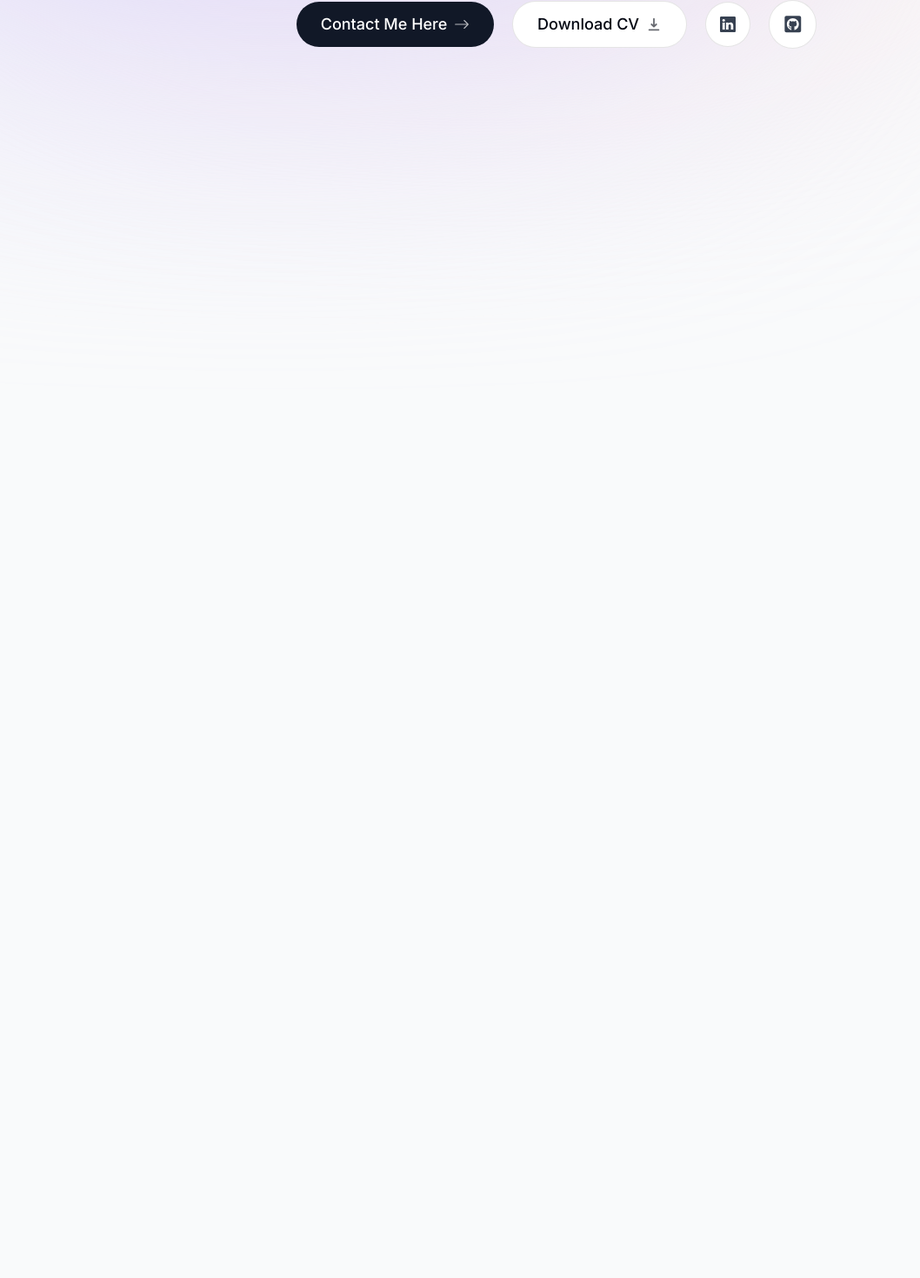
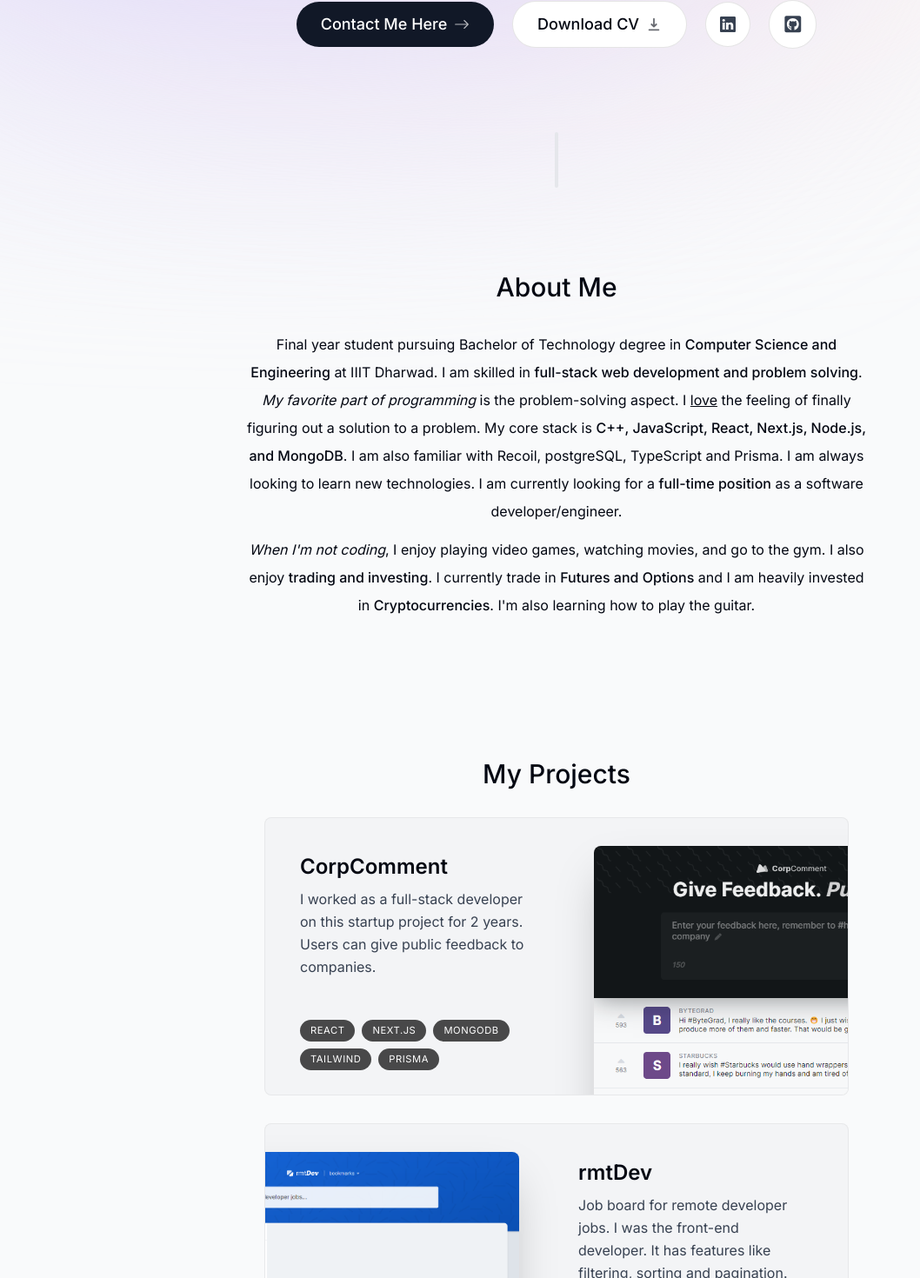
Before and after one commit to jainsparsh5/portfolio-website, a Next.js app: page / in a window 1280 px wide. Shown: the part 458-1928 px from the top of the page at 87% size, without its empty margins (0-1058 px from the left). Built offline with nearby package versions, Linux system fonts and the light colour scheme.

Commit message:
Completed till Projects Sections

```diff
--- a/app/page.tsx
+++ b/app/page.tsx
@@ -1,9 +1,15 @@
+import About from "@/components/about";
 import Intro from "@/components/intro";
+import Projects from "@/components/projects";
+import SectionDivider from "@/components/section-divider";
 
 export default function Home() {
   return (
     <main className="flex flex-col items-center px-4">
       <Intro />
+      <SectionDivider />
+      <About />
+      <Projects />
     </main>
   )
 }
--- /dev/null
+++ b/components/about.tsx
@@ -0,0 +1,47 @@
+"use client";
+
+import React from "react";
+import { motion } from "framer-motion";
+import SectionHeading from "./section-heading";
+
+export default function About() {
+  return (
+    <motion.section
+      className="mb-28 max-w-[45rem] text-center leading-8 sm:mb-40"
+      initial={{ opacity: 0, y: 100 }}
+      animate={{ opacity: 1, y: 0 }}
+      transition={{ delay: 0.175 }}
+    >
+      <SectionHeading>About Me</SectionHeading>
+      <p className="mb-3">
+        Final year student pursuing Bachelor of Technology degree in{" "}
+        <span className="font-medium">Computer Science and Engineering</span> at
+        IIIT Dharwad. I am skilled in{" "}
+        <span className="font-medium">
+          full-stack web development and problem solving
+        </span>
+        . <span className="italic">My favorite part of programming</span> is the
+        problem-solving aspect. I <span className="underline">love</span> the
+        feeling of finally figuring out a solution to a problem. My core stack
+        is{" "}
+        <span className="font-medium">
+          C++, JavaScript, React, Next.js, Node.js, and MongoDB
+        </span>
+        . I am also familiar with Recoil, postgreSQL, TypeScript and Prisma. I
+        am always looking to learn new technologies. I am currently looking for
+        a <span className="font-medium">full-time position</span> as a software
+        developer/engineer.
+      </p>
+
+      <p>
+        <span className="italic">When I'm not coding</span>, I enjoy playing
+        video games, watching movies, and go to the gym. I also enjoy{" "}
+        <span className="font-medium">trading and investing</span>. I currently
+        trade in <span className="font-medium"> Futures and Options</span> and I
+        am heavily invested in{" "}
+        <span className="font-medium">Cryptocurrencies</span>. I'm also learning
+        how to play the guitar.
+      </p>
+    </motion.section>
+  );
+}
--- a/components/intro.tsx
+++ b/components/intro.tsx
@@ -47,7 +47,7 @@
           </motion.span>
         </div>
       </div>
-      <motion.p
+      <motion.h1
         className="mb-10 mt-4 px-4 text-2xl font-medium !leading-[1.5] sm:text-4xl"
         initial={{ opacity: 0, y: 100 }}
         animate={{ opacity: 1, y: 0 }}
@@ -57,7 +57,7 @@
         <span className="font-bold">2 years</span> of experience. I enjoy
         building <span className="italic">sites & apps</span>. My focus is{" "}
         <span className="underline">React (Next.js)</span>.
-      </motion.p>
+      </motion.h1>
       <motion.div
         initial={{ opacity: 0, y: 100 }}
         animate={{ opacity: 1, y: 0 }}
--- /dev/null
+++ b/components/project.tsx
@@ -0,0 +1,59 @@
+"use client";
+
+import { projectsData } from "@/lib/data";
+import { useScroll, useTransform } from "framer-motion";
+import Image from "next/image";
+import { useRef } from "react";
+import { motion } from "framer-motion";
+
+type ProjectProps = (typeof projectsData)[number];
+
+export default function Project({
+  title,
+  description,
+  tags,
+  imageUrl,
+}: ProjectProps) {
+  const sectionRef = useRef<HTMLDivElement>(null);
+  const { scrollYProgress } = useScroll({
+    target: sectionRef,
+    offset: ["0 1", "1.33 1"],
+  });
+
+  const scaleProgress = useTransform(scrollYProgress, [0, 1], [0.8, 1]);
+  const opacityProgress = useTransform(scrollYProgress, [0, 1], [0.6, 1]);
+
+  return (
+    <motion.div
+      ref={sectionRef}
+      style={{
+        scale: scaleProgress,
+        opacity: opacityProgress,
+      }}
+      className="group mb-3 sm:mb-8 last:mb-0"
+    >
+      <section className="bg-gray-100 rounded-lg max-w-[42rem] border border-black/5 overflow-hidden sm:pr-8 relative sm:h-[20rem]   hover:bg-gray-200 transition group-even:pl-8">
+        <div className="pt-4 pb-7 px-5 sm:pl-10 sm:pr-2 sm:pt-10 sm:max-w-[50%] flex flex-col h-full group-even:ml-[18rem]">
+          <h3 className="text-2xl font-semibold">{title}</h3>
+          <p className="mt-2 leading-relaxed text-gray-700">{description}</p>
+          <ul className="flex flex-wrap mt-4 gap-2 sm:mt-auto">
+            {tags.map((tag, index) => (
+              <li
+                className="bg-black/[0.7] px-3 py-1 text-[0.7rem] uppercase tracking-wider text-white rounded-full"
+                key={index}
+              >
+                {tag}
+              </li>
+            ))}
+          </ul>
+        </div>
+        <Image
+          src={imageUrl}
+          alt="Project I worked on :-)"
+          quality={95}
+          className="absolute top-8 -right-40 w-[28.25rem] rounded-t-lg shadow-2xl transition group-hover:scale-[1.04] group-hover:-translate-x-3 group-hover:translate-y-3 group-hover:-rotate-2 group-even:right-[initial] group-even:-left-40 group-even:group-hover:rotate-2  group-even:group-hover:translate-x-3 group-even:group-hover:translate-y-3"
+        />
+      </section>
+    </motion.div>
+  );
+}
--- /dev/null
+++ b/components/projects.tsx
@@ -0,0 +1,19 @@
+import React from "react";
+import SectionHeading from "./section-heading";
+import { projectsData } from "@/lib/data";
+import Project from "./project";
+
+export default function Projects() {
+  return (
+    <section>
+      <SectionHeading>My Projects</SectionHeading>
+      <div>
+        {projectsData.map((project, index) => (
+          <React.Fragment key={index}>
+            <Project {...project} />
+          </React.Fragment>
+        ))}
+      </div>
+    </section>
+  );
+}
--- /dev/null
+++ b/components/section-divider.tsx
@@ -0,0 +1,15 @@
+"use client";
+
+import React from "react";
+import { motion } from "framer-motion";
+
+export default function SectionDivider() {
+  return (
+    <motion.div
+      initial={{ opacity: 0, y: 100 }}
+      animate={{ opacity: 1, y: 0 }}
+      transition={{ delay: 0.125 }}
+      className="bg-gray-200 my-24 h-16 w-1 rounded-full hidden sm:block"
+    ></motion.div>
+  );
+}
--- /dev/null
+++ b/components/section-heading.tsx
@@ -0,0 +1,9 @@
+import React from "react";
+
+type SectionHeadingProps = {
+  children: React.ReactNode;
+};
+
+export default function SectionHeading({ children }: SectionHeadingProps) {
+  return <h2 className="text-3xl font-medium capitalize mb-8 text-center">{children}</h2>;
+}
```
